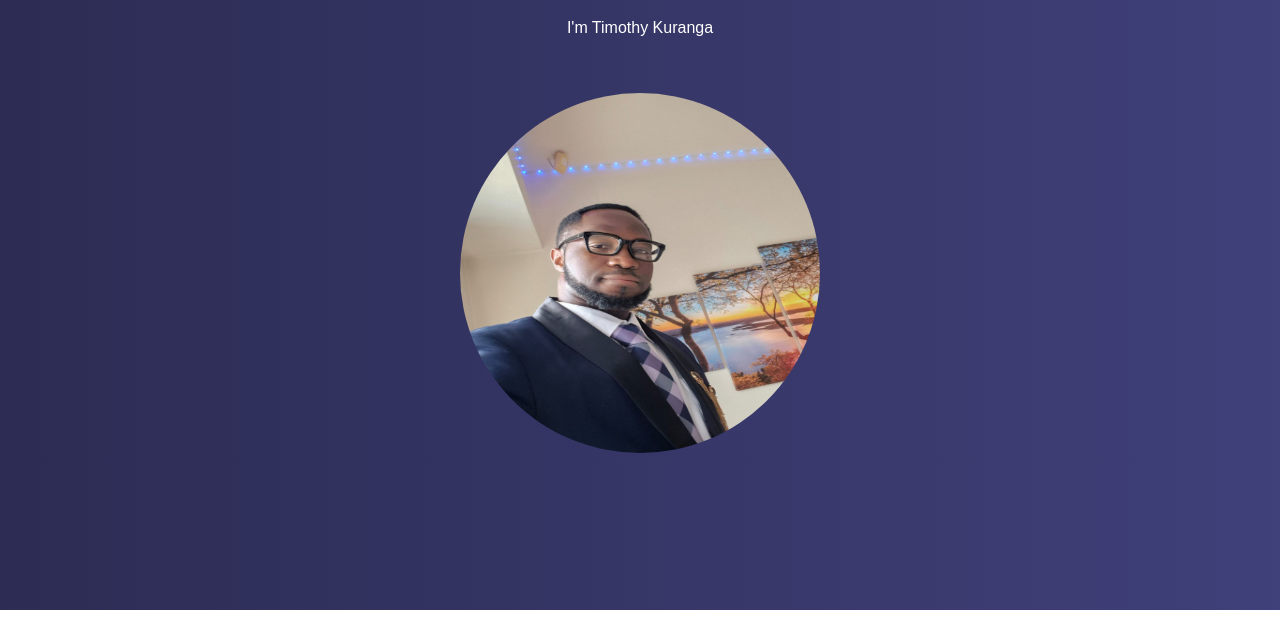
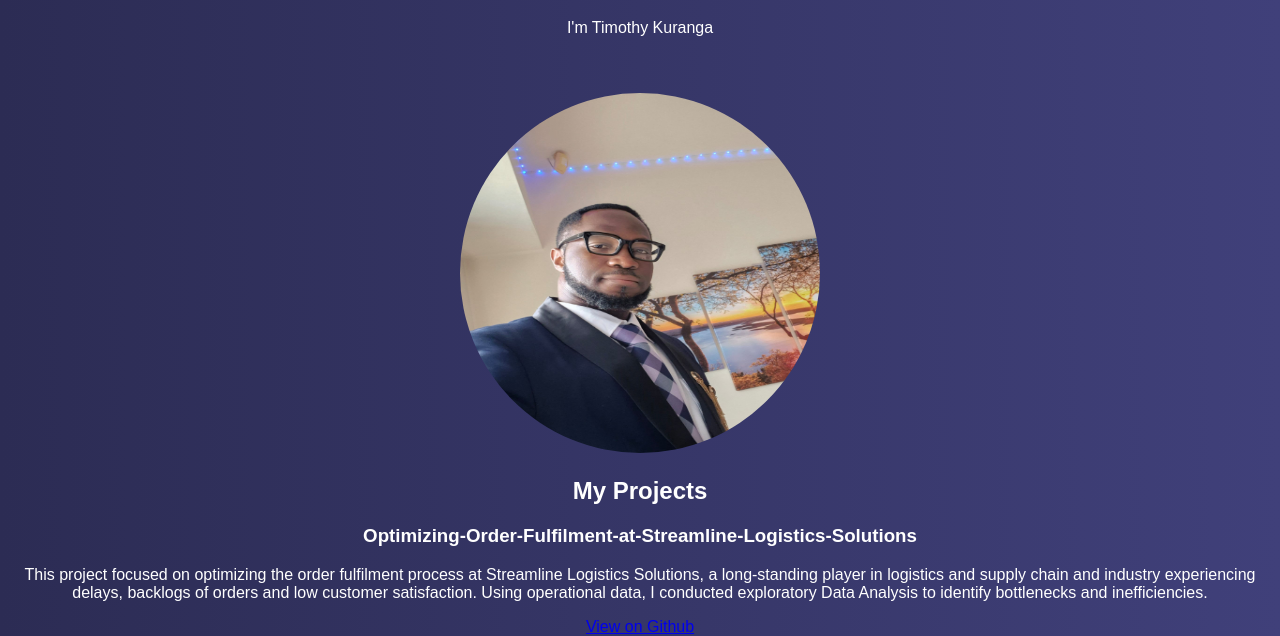
Before and after one commit to timothykuranga/timothykuranga.github.io, a plain HTML site: page index.html in a window 1280 px wide. Shown: the part 190-826 px from the top of the page. Before the commit the page ends 800 px from the top, so only its background shows below. Drawn offline with Linux system fonts and the light colour scheme.

Commit message:
Update index.html

```diff
--- a/index.html
+++ b/index.html
@@ -31,3 +31,11 @@
   <img src="profile.jpg" alt="profile">
 </body>
 </html>
+<h2>My Projects</h2>
+<div class="project">
+  <h3>Optimizing-Order-Fulfilment-at-Streamline-Logistics-Solutions</h3>
+  <p>This project focused on optimizing the order fulfilment process at Streamline Logistics Solutions, a long-standing player in logistics and supply chain and industry experiencing delays, backlogs of orders and low customer satisfaction. Using operational data, I conducted exploratory Data Analysis to identify bottlenecks and inefficiencies.</p>
+  <a href="https://github.com/timothykuranga/Optimizing-Order-Fulfilment-at-Streamline-Logistics-Solutions" target="_blank">
+    View on Github
+  </a>
+</div>
```
